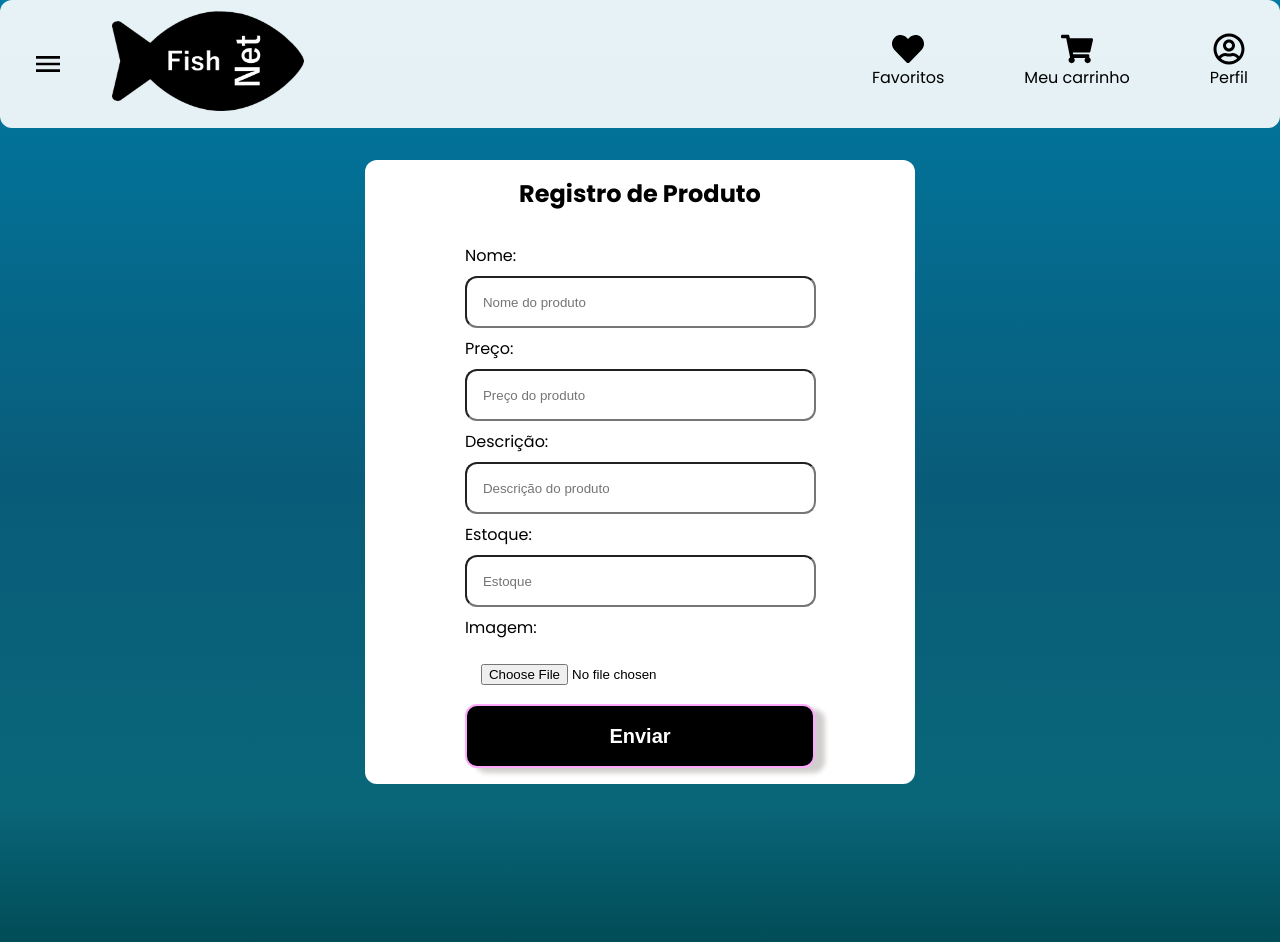
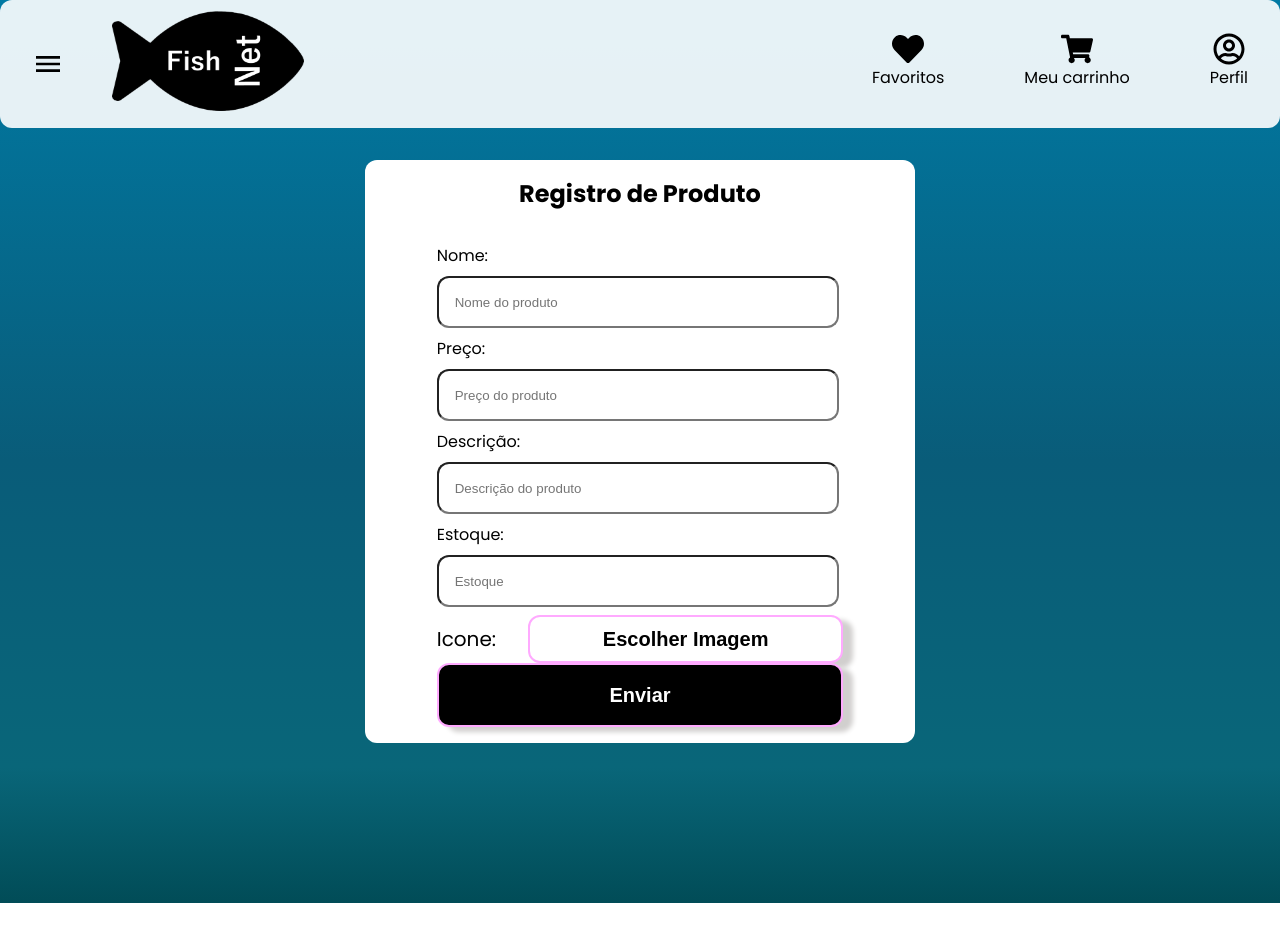
Before and after one commit to fishnet-flavio/fishnet-front-end, a React (Create React App) app: page /2/product-register in a window 1280 px wide. After the commit the page ends 903 px from the top, so only its background shows below. Built offline with nearby package versions, Linux system fonts and the light colour scheme.

Commit message:
Botao novamente

```diff
--- a/src/components/atom/BaseButton/index.tsx
+++ b/src/components/atom/BaseButton/index.tsx
@@ -9,7 +9,9 @@ const BaseButton = styled.button<{
     $border?: string;
     $color?: string;
     $selected?: boolean;
+    $margin?: string;
     }>`
+    margin: ${props => props.$padding || '0'}
     padding: ${props => props.$padding || '0'};
     width: ${props => props.$width || '100%'};
     height: ${props => props.$height || '4rem'};
--- a/src/pages/ProductRegisterPage/index.tsx
+++ b/src/pages/ProductRegisterPage/index.tsx
@@ -7,7 +7,7 @@ import { SyntheticEvent } from "react"
 import handleProductRegister from "./handleProductRegister"
 import { z } from "zod"
 import { useForm } from "react-hook-form"
-
+import {FormEvent} from "react";
 const ProductRegisterPage = () => {
     const params = useParams()
 
@@ -35,7 +35,10 @@ const ProductRegisterPage = () => {
         e.preventDefault();
         const vendorId = params.vendorId
     }
-
+    const clickSendFile = (event: FormEvent) =>{
+        event.preventDefault();
+        document.getElementById("findArchiveButton")?.click();
+    }
 
     return (
         <Base $alignItems="center" $background="transparent">
@@ -59,10 +62,13 @@ const ProductRegisterPage = () => {
                     </label>
                         <BaseInput $width="90%" $margin=".5rem 0" type="number" placeholder="Estoque" {...register("stock")}/>
                     <label>
-                        <BaseText>Imagem: </BaseText>
-                        <BaseInput $width="90%" $margin=".5rem 0" type="file" accept="image/png, image/jpeg" {...register("image")}/>
+                        <Base $flexDirection="row" $gap={2} $alignItems="center" $justifyContent="space-between">
+                            <BaseText $fontSize={20} >Icone: </BaseText>
+                            <BaseButton $width="19.7rem" $height="3rem" $background="#fff" $color="#000" $border="2px solid #ffaaff" type="button" onClick={clickSendFile}>Escolher Imagem</BaseButton>
+                            <BaseInput id="findArchiveButton" type="file" hidden />
+                        </Base>
                     </label>
-                    <BaseButton type="submit">Enviar</BaseButton>
+                    <BaseButton type="submit" $padding="50px">Enviar</BaseButton>
                 </form>
             </Base>
         </Base>
```
